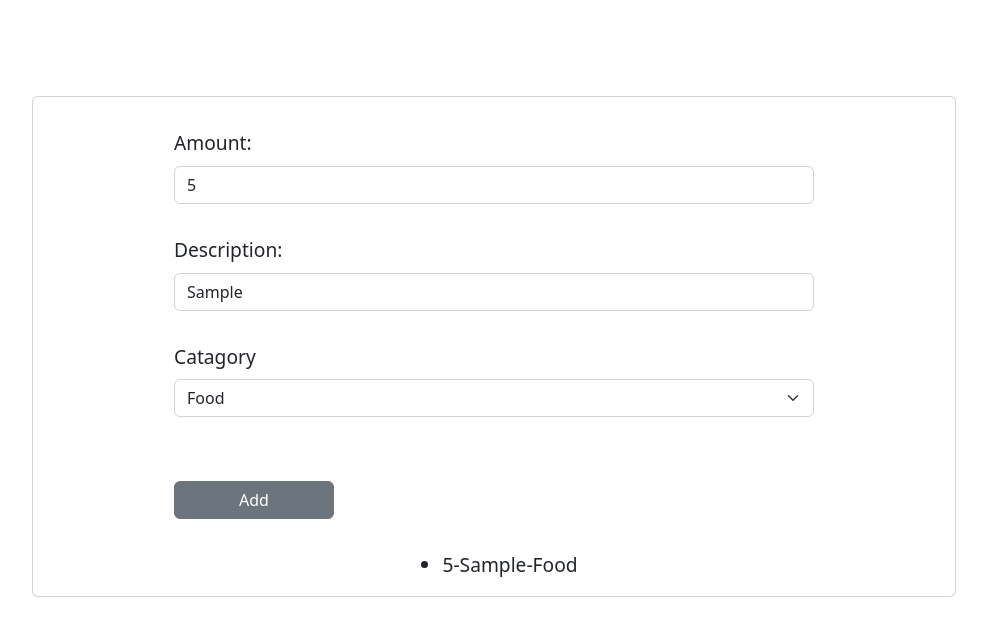
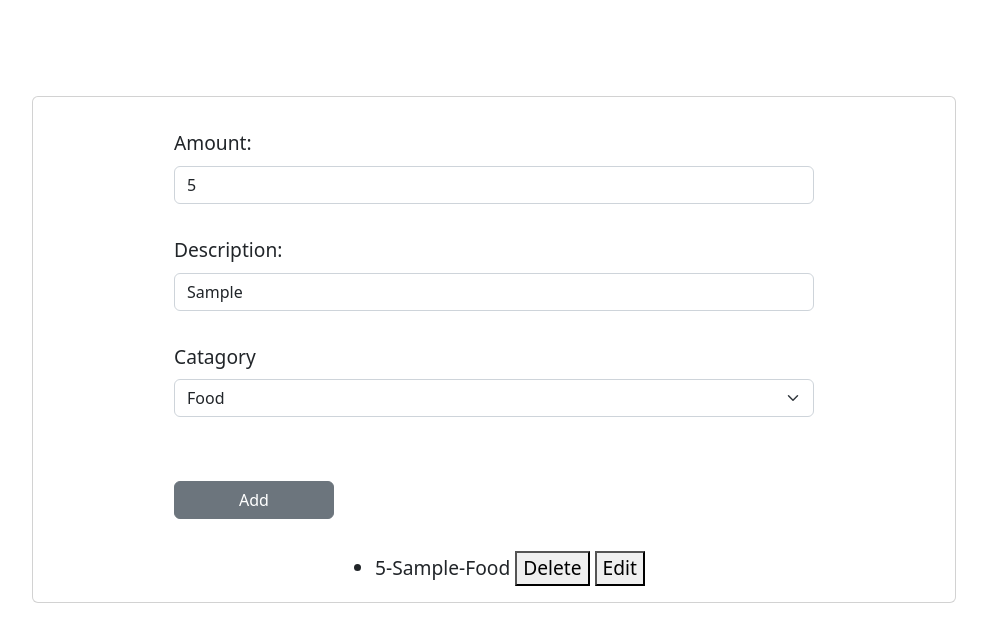
Before and after one commit to PatilKavya/ExpenseTrackerP, a React (Create React App) app: page /expense in a window 1280 px wide. Both pictures are taken after typing "5", "Sample" into the empty fields and a click on the button "Add". Shown: the top 642 px of the page, without its empty margins (146-1133 px from the left). Built offline with nearby package versions, Linux system fonts and the light colour scheme; no server answers.

Commit message:
DeleteExpense

```diff
--- /dev/null
+++ b/src/components/Expense/DeleteExpense.js
@@ -0,0 +1,24 @@
+import React from "react";
+import axios from "axios";
+
+const DeleteExpense = (props) => {
+    console.log(props.delete)
+  const deleteHandler = async () => {
+    try {
+      const res = await axios.delete(
+        `https://expensetracker-14e41-default-rtdb.firebaseio.com/expenses/${props.delete}.json`
+      );
+      console.log(res.data);
+    } catch (error) {
+      console.log(error);
+    }
+  };
+
+  return (
+    <>
+      <button onClick={deleteHandler}>Delete</button>
+    </>
+  );
+};
+
+export default DeleteExpense;
--- a/src/components/Expense/Expenses.js
+++ b/src/components/Expense/Expenses.js
@@ -1,42 +1,57 @@
 import React, { useEffect, useState } from "react";
-import {  Card, Container } from "react-bootstrap";
+import { Card, Container } from "react-bootstrap";
 import ExpenseForm from "./Form";
-import styles from './Expenses.module.css';
+import styles from "./Expenses.module.css";
 import axios from "axios";
+import DeleteExpense from "./DeleteExpense";
 
 const Expenses = () => {
-const[state,setState]=useState([]);
+  const [state, setState] = useState([]);
+
+  const expenseHandler = (item) => {
+    setState([...state, item]);
+  };
+
+  useEffect(() => {
+    async function fetchData() {
+      try {
+        const res = await axios.get(
+          "https://expensetracker-14e41-default-rtdb.firebaseio.com/expenses.json"
+        );
+        const arr = Object.keys(res.data);
+        console.log(arr);
+        let updatedSet = arr.map((key) => {
+          return {...res.data[key],key};
+        });
+        console.log(updatedSet);
+        setState(updatedSet);
+      } catch (error) {
+        console.log(error);
+      }
+    }
+    fetchData();
+  }, []);
 
 
-  const expenseHandler=(item)=>{
-     setState([...state,item])
-  }
 
-  useEffect(()=>{
-    async function fetchData(){
-    try { const res=await axios.get('https://expensetracker-14e41-default-rtdb.firebaseio.com/expenses.json')
-    const arr=Object.keys(res.data);
-console.log(arr);
-let updatedSet=arr.map(key=>{
-  return res.data[key]
-})
-console.log(updatedSet)
- setState(updatedSet)
-    }catch(error){
-      console.log(error)
-    }}
-    fetchData();
-  },[])
+
+
+
 
 
   return (
     <>
       <Container>
         <Card className={styles.section}>
-          <ExpenseForm object={expenseHandler}/>
+          <ExpenseForm object={expenseHandler} />
           <ul>
-            {state.map(e=>{
-              return (<li className={styles.expense} key={Math.random().toString()}>{e.amount}-{e.description}-{e.catagory}</li>)
+            {state.map((e) => {
+              return (
+                <li className={styles.expense} key={Math.random().toString()}>
+                  {e.amount}-{e.description}-{e.catagory} {" "}<DeleteExpense delete={e.key} />{" "}
+                  <button>Edit</button>
+                </li>
+              );
             })}
           </ul>
         </Card>
```
